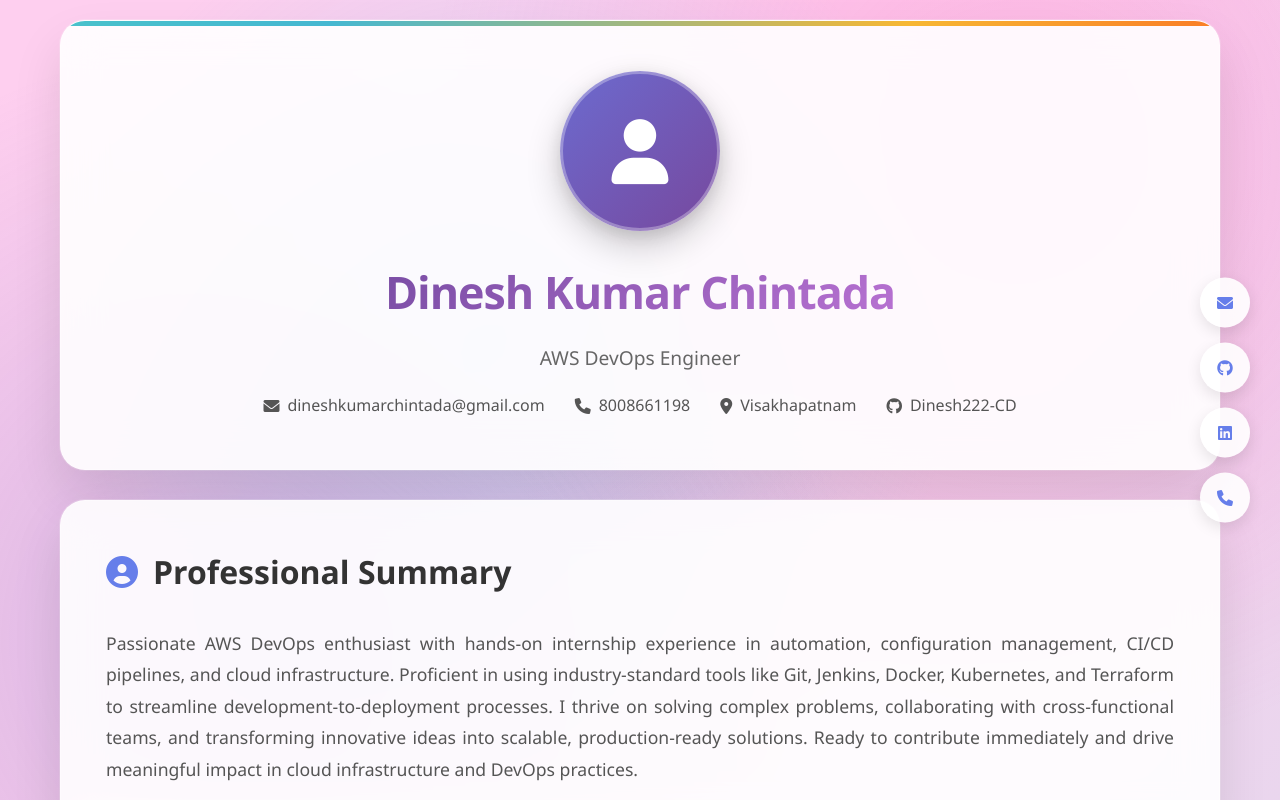
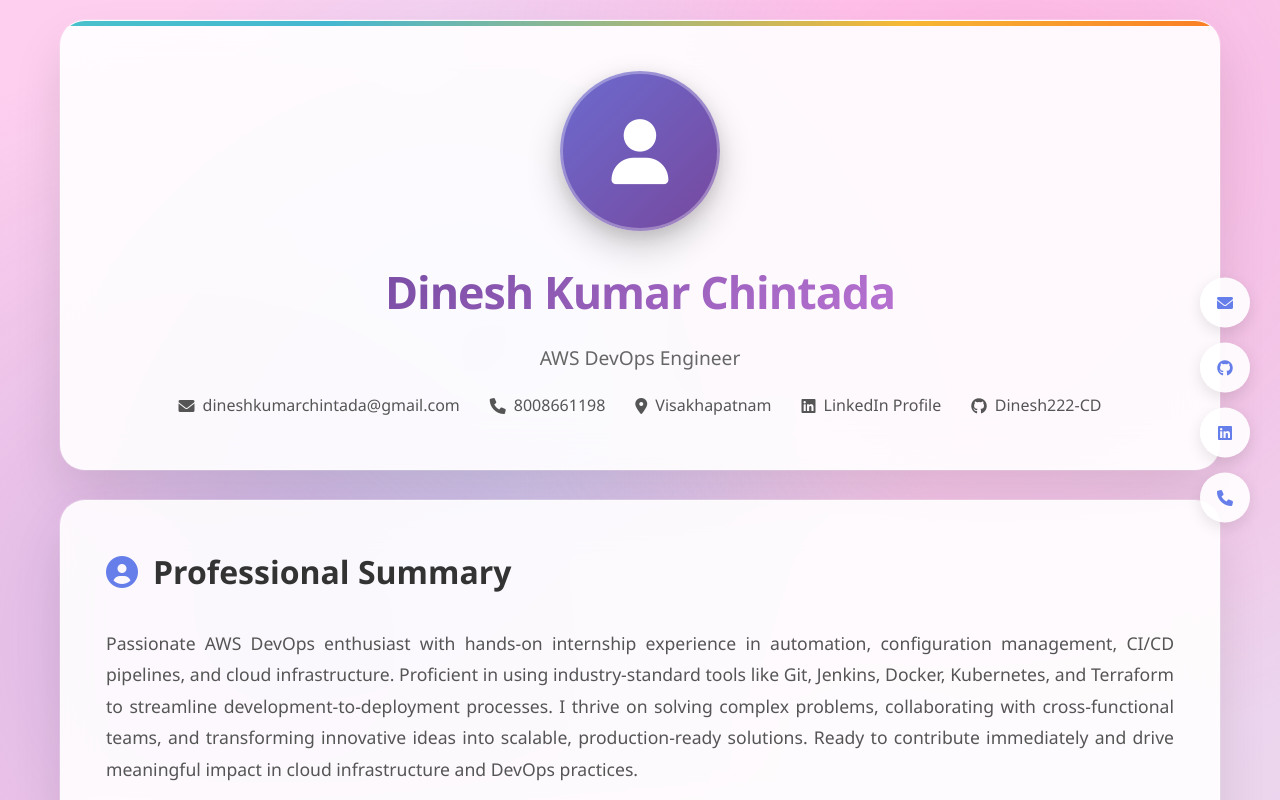
Before and after one commit to Dinesh222-CD/my-portfolio, a plain HTML site: page index.html in a window 1280 px wide. Shown: the top 800 px of the page. Drawn offline with Linux system fonts and the light colour scheme.

Commit message:
Update index.html

```diff
--- a/index.html
+++ b/index.html
@@ -534,10 +534,14 @@
                     <i class="fas fa-map-marker-alt"></i>
                     Visakhapatnam
                 </div>
-                <div class="contact-item">
+                <a href="https://www.linkedin.com/in/dineshkumar-chintada-44bb8221b" target="_blank" class="contact-item">
+                    <i class="fab fa-linkedin"></i>
+                    LinkedIn Profile
+                </a>
+                <a href="https://github.com/Dinesh222-CD" target="_blank" class="contact-item">
                     <i class="fab fa-github"></i>
                     Dinesh222-CD
-                </div>
+                </a>
             </div>
         </header>
 
@@ -697,6 +701,7 @@
             <div class="education">
                 <h3>Bachelor of Technology in Information Technology</h3>
                 <p><strong>Gayatri Vidya Parishad College of Engineering (Autonomous)</strong></p>
+                <p><i class="fas fa-map-marker-alt"></i> Visakhapatnam, Andhra Pradesh</p>
                 <p>Graduated: 2024 | CGPA: 6.21</p>
             </div>
         </section>
@@ -716,10 +721,10 @@
         <a href="mailto:dineshkumarchintada@gmail.com" class="floating-icon" title="Email">
             <i class="fas fa-envelope"></i>
         </a>
-        <a href="https://github.com/Dinesh222-CD" class="floating-icon" title="GitHub">
+        <a href="https://github.com/Dinesh222-CD" target="_blank" class="floating-icon" title="GitHub">
             <i class="fab fa-github"></i>
         </a>
-        <a href="https://linkedin.com/in/dinesh-kumar-chintada" class="floating-icon" title="LinkedIn">
+        <a href="https://www.linkedin.com/in/dineshkumar-chintada-44bb8221b" target="_blank" class="floating-icon" title="LinkedIn">
             <i class="fab fa-linkedin"></i>
         </a>
         <a href="tel:8008661198" class="floating-icon" title="Phone">
```
